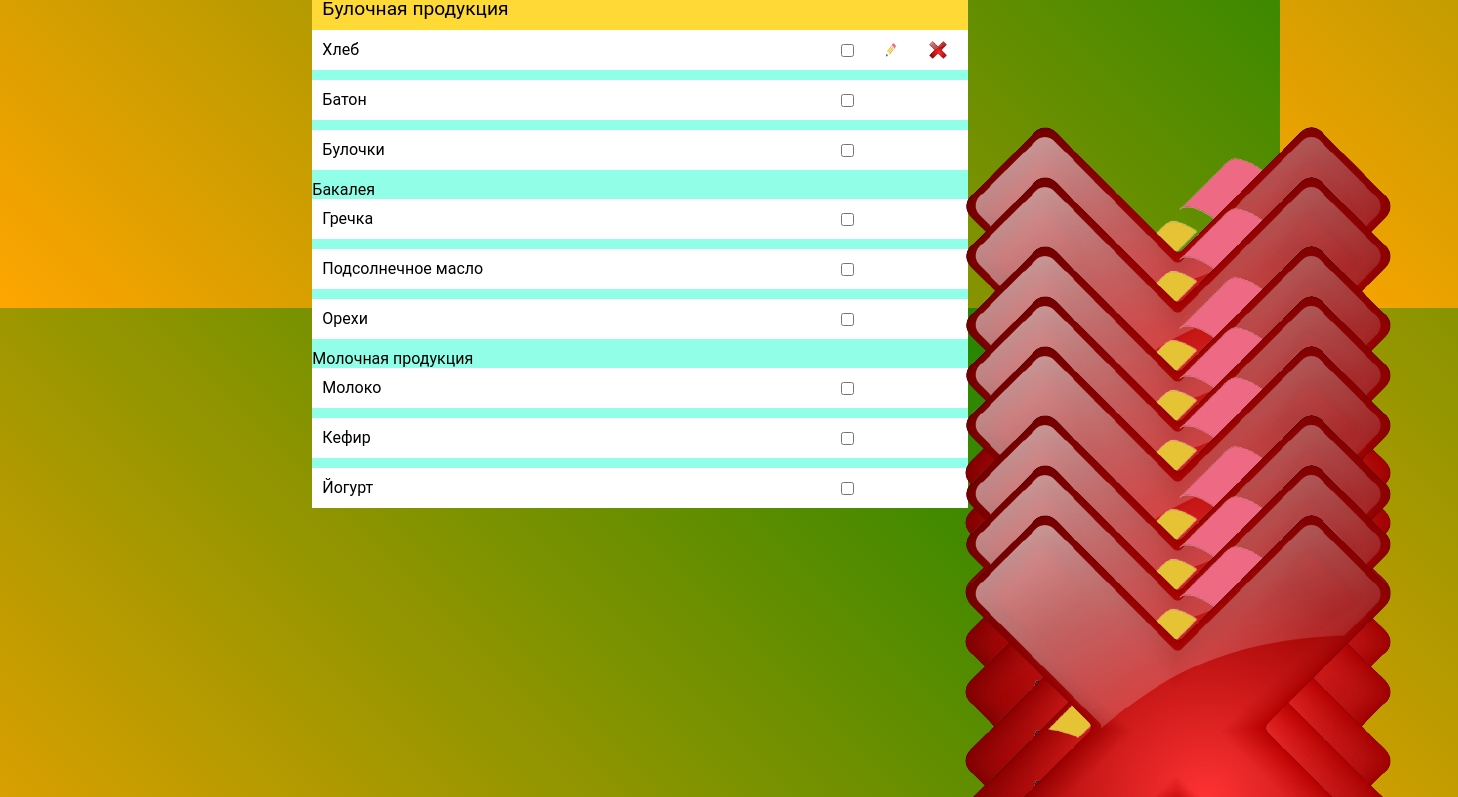
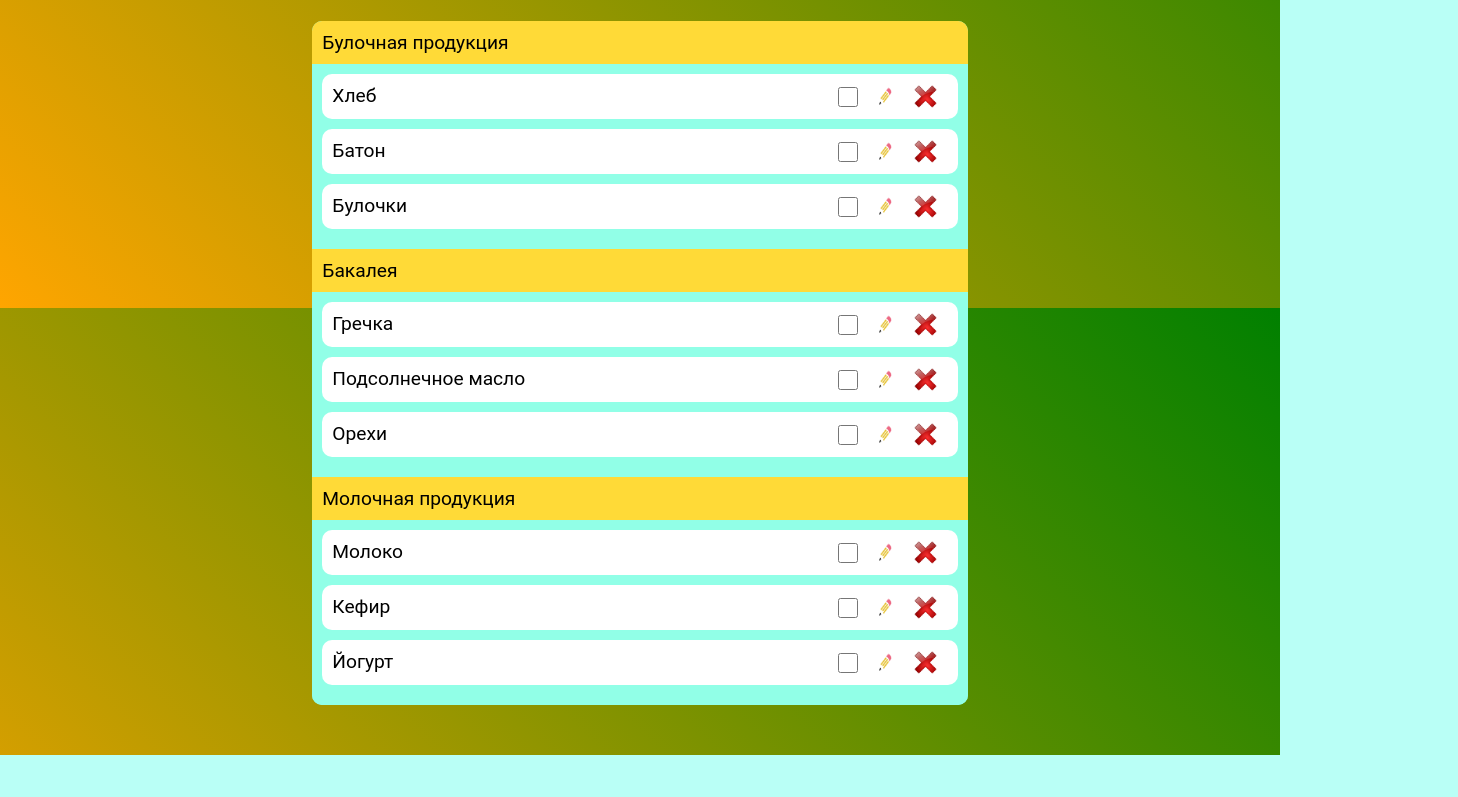
Before and after one commit to Andreizayaz/Purchases_List, a website: page index.html in a window 1280 px wide. Shown: the part 492-1289 px from the top of the page, 1458 px wide, since content can reach past the window. After the commit the page ends 1247 px from the top, so only its background shows below. Drawn offline with Linux system fonts and the light colour scheme.

Commit message:
feat: add border radius to purchases-list-block

```diff
--- a/index.html
+++ b/index.html
@@ -53,7 +53,7 @@
                   <div class="addition-actions-block">
                     <input type="checkbox" class="check-complete">
                     <button class="btn btn-edit">
-                      <img class="insider-image"src="img/01_edit_icon.png" alt="edit" class="btn-icon" title="редактировать">
+                      <img class="insider-image" src="img/01_edit_icon.png" alt="edit" class="btn-icon" title="редактировать">
                     </button>
                     <button class="btn btn-delete">
                       <img class="insider-image"src="img/02_delete_icon.png" alt="delete" class="btn-icon" title="удалить">
@@ -65,10 +65,10 @@
                   <div class="addition-actions-block">
                     <input type="checkbox" class="check-complete">
                     <button class="btn btn-edit">
-                      <img src="img/01_edit_icon.png" alt="edit" class="btn-icon" title="редактировать">
+                      <img class="insider-image" src="img/01_edit_icon.png" alt="edit" class="btn-icon" title="редактировать">
                     </button>
                     <button class="btn btn-delete">
-                      <img src="img/02_delete_icon.png" alt="delete" class="btn-icon" title="удалить">
+                      <img class="insider-image" src="img/02_delete_icon.png" alt="delete" class="btn-icon" title="удалить">
                     </button>
                   </div>
                 </li>
@@ -77,26 +77,27 @@
                   <div class="addition-actions-block">
                     <input type="checkbox" class="check-complete">
                     <button class="btn btn-edit">
-                      <img src="img/01_edit_icon.png" alt="edit" class="btn-icon" title="редактировать">
+                      <img class="insider-image" src="img/01_edit_icon.png" alt="edit" class="btn-icon" title="редактировать">
                     </button>
                     <button class="btn btn-delete">
-                      <img src="img/02_delete_icon.png" alt="delete" class="btn-icon" title="удалить">
+                      <img class="insider-image" src="img/02_delete_icon.png" alt="delete" class="btn-icon" title="удалить">
                     </button>
                   </div>
                 </li>
               </ul>
             </li>
-            <li class="purchases-category">Бакалея
+            <li class="purchases-category">
+              <p class="purchases-category-header">Бакалея</p>
               <ul class="purchases-list-by-category">
                 <li class="purchas">
                   <p class="purchas-name">Гречка</p>
                   <div class="addition-actions-block">
                     <input type="checkbox" class="check-complete">
                     <button class="btn btn-edit">
-                      <img src="img/01_edit_icon.png" alt="edit" class="btn-icon" title="редактировать">
+                      <img class="insider-image" src="img/01_edit_icon.png" alt="edit" class="btn-icon" title="редактировать">
                     </button>
                     <button class="btn btn-delete">
-                      <img src="img/02_delete_icon.png" alt="delete" class="btn-icon" title="удалить">
+                      <img class="insider-image" src="img/02_delete_icon.png" alt="delete" class="btn-icon" title="удалить">
                     </button>
                   </div>
                 </li>
@@ -105,10 +106,10 @@
                   <div class="addition-actions-block">
                     <input type="checkbox" class="check-complete">
                     <button class="btn btn-edit">
-                      <img src="img/01_edit_icon.png" alt="edit" class="btn-icon" title="редактировать">
+                      <img class="insider-image" src="img/01_edit_icon.png" alt="edit" class="btn-icon" title="редактировать">
                     </button>
                     <button class="btn btn-delete">
-                      <img src="img/02_delete_icon.png" alt="delete" class="btn-icon" title="удалить">
+                      <img class="insider-image" src="img/02_delete_icon.png" alt="delete" class="btn-icon" title="удалить">
                     </button>
                   </div>
                 </li>
@@ -117,26 +118,27 @@
                   <div class="addition-actions-block">
                     <input type="checkbox" class="check-complete">
                     <button class="btn btn-edit">
-                      <img src="img/01_edit_icon.png" alt="edit" class="btn-icon" title="редактировать">
+                      <img class="insider-image" src="img/01_edit_icon.png" alt="edit" class="btn-icon" title="редактировать">
                     </button>
                     <button class="btn btn-delete">
-                      <img src="img/02_delete_icon.png" alt="delete" class="btn-icon" title="удалить">
+                      <img class="insider-image" src="img/02_delete_icon.png" alt="delete" class="btn-icon" title="удалить">
                     </button>
                   </div>
                 </li>
               </ul>
             </li>
-            <li class="purchases-category">Молочная продукция
+            <li class="purchases-category">
+              <p class="purchases-category-header">Молочная продукция</p>
               <ul class="purchases-list-by-category">
                 <li class="purchas">
                   <p class="purchas-name">Молоко</p>
                   <div class="addition-actions-block">
                     <input type="checkbox" class="check-complete">
                     <button class="btn btn-edit">
-                      <img src="img/01_edit_icon.png" alt="edit" class="btn-icon" title="редактировать">
+                      <img class="insider-image" src="img/01_edit_icon.png" alt="edit" class="btn-icon" title="редактировать">
                     </button>
                     <button class="btn btn-delete">
-                      <img src="img/02_delete_icon.png" alt="delete" class="btn-icon" title="удалить">
+                      <img class="insider-image" src="img/02_delete_icon.png" alt="delete" class="btn-icon" title="удалить">
                     </button>
                   </div>
                 </li>
@@ -145,10 +147,10 @@
                   <div class="addition-actions-block">
                     <input type="checkbox" class="check-complete">
                     <button class="btn btn-edit">
-                      <img src="img/01_edit_icon.png" alt="edit" class="btn-icon" title="редактировать">
+                      <img class="insider-image" src="img/01_edit_icon.png" alt="edit" class="btn-icon" title="редактировать">
                     </button>
                     <button class="btn btn-delete">
-                      <img src="img/02_delete_icon.png" alt="delete" class="btn-icon" title="удалить">
+                      <img class="insider-image" src="img/02_delete_icon.png" alt="delete" class="btn-icon" title="удалить">
                     </button>
                   </div>
                 </li>
@@ -157,10 +159,10 @@
                   <div class="addition-actions-block">
                     <input type="checkbox" class="check-complete">
                     <button class="btn btn-edit">
-                      <img src="img/01_edit_icon.png" alt="edit" class="btn-icon" title="редактировать">
+                      <img class="insider-image" src="img/01_edit_icon.png" alt="edit" class="btn-icon" title="редактировать">
                     </button>
                     <button class="btn btn-delete">
-                      <img src="img/02_delete_icon.png" alt="delete" class="btn-icon" title="удалить">
+                      <img class="insider-image" src="img/02_delete_icon.png" alt="delete" class="btn-icon" title="удалить">
                     </button>
                   </div>
                 </li>
--- a/style.scss
+++ b/style.scss
@@ -9,8 +9,14 @@ html{
 }
 
 body{
-  height:100vh;
-  width:100vw;
+  padding:50px 0;
+  //height:100vh;
+  //width:100vw;
+  max-width:100vw;
+  background-repeat: no-repeat;
+  background-size: cover;
+  background-position: center;
+  background-attachment: fixed;
   font-family: Roboto, Arial, sans-serif;
   background-image: linear-gradient(45deg,orange, green);
   background-color: #B9FFF6;
@@ -21,7 +27,7 @@ body{
   flex-direction: column;
   justify-content: center;
   margin:0 auto;
-  width:80%;
+  max-width:80%;
   min-width:320px;
 }
 
@@ -36,7 +42,7 @@ body{
 }
 
 .time-and-date{
-  margin-bottom: 80px;
+  margin-bottom: 50px;
   color:#FFF;
   font-weight: 700;
 }
@@ -69,7 +75,7 @@ text-align: center;
   display:flex;
   flex-direction: column;
   margin: 0 auto;
-  width:100%;
+  width:80%;
 }
 
 .form-group{
@@ -149,6 +155,11 @@ text-align: center;
 .purchases-list-block{
   margin:0 auto;
   width:80%;
+  max-width: 1200px;
+}
+
+.purchases-categories-list {
+  border-radius: 10px;
 }
 
 .purchases-categories-list, .purchases-list-by-category{
@@ -156,8 +167,24 @@ text-align: center;
   background-color: #91FFE7;
 }
 
+.purchases-list-by-category{
+  padding:10px;
+}
+
 .purchases-category, .purchas{
   list-style: none;
+}
+
+.purchases-category:first-child{
+  p{
+      border-radius: 10px 10px 0 0;
+  }
+}
+
+.purchases-category:last-child{
+  .purchases-list-by-category{
+    border-radius: 0 0 10px 10px;
+  }
 }
 
 .purchases-category-header{
@@ -173,10 +200,12 @@ text-align: center;
   margin-bottom: 10px;
   padding:10px;
   background-color: #FFF;
+  border-radius:10px;
 }
 
 .purchas-name{
   width:80%;
+  font-size: 1.2rem;
 }
 
 .addition-actions-block{
@@ -184,13 +213,32 @@ text-align: center;
   align-items:center;
   justify-content: space-between;
   padding:0 10px;
-  width:20%;
+  width:25%;
+  max-width: 120px;
+}
+
+.check-complete{
+  height:20px;
+  width:20px;
 }
 
 .btn-edit, .btn-delete{
-  height:20px;
-  width:20px;
+  height:25px;
+  width:25px;
+  transition:all 1s;
+
+  &:hover{
+    transform: rotate(180deg);
+  }
 }
+
+/*.btn-edit:hover{
+  transform:translateX(-10px);
+}
+
+.btn-delete:hover{
+  transform: rotate(180deg);
+}*/
 
 .insider-image{
   height:100%;
```
Also changed, not shown: css/style.css, 1 other file.
